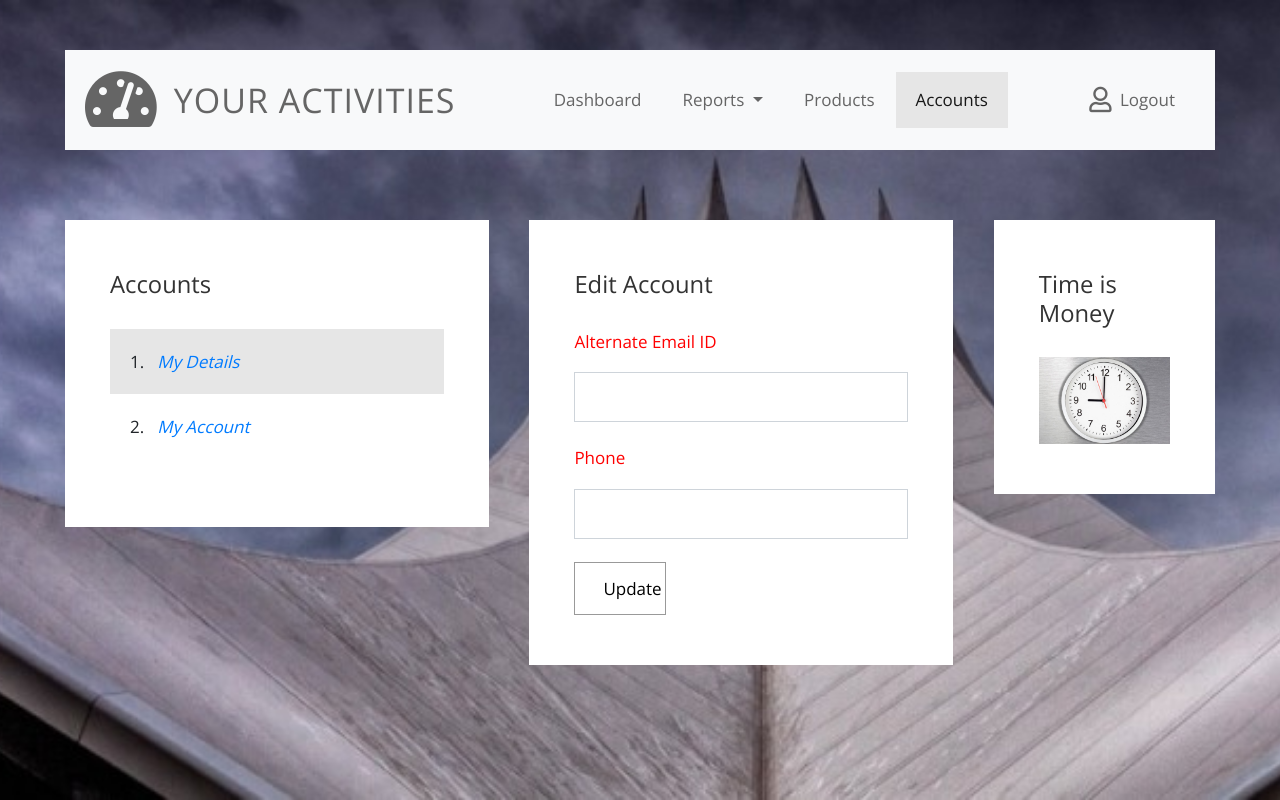
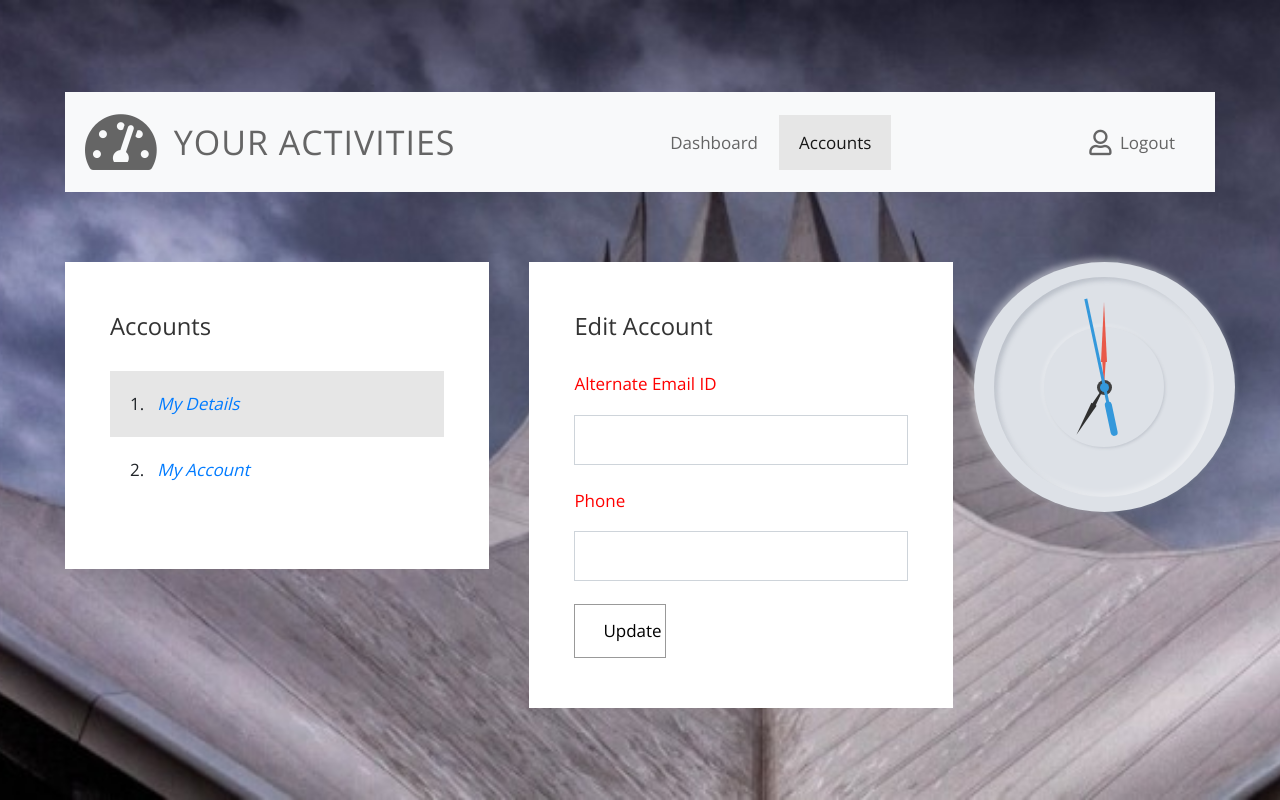
Before and after one commit to arpitverma9335/ToDoApp, a Django app: page /accounts/your_account in a window 1280 px wide. Run offline with Django 3.2, Linux system fonts and the light colour scheme; some libraries are stand-ins or nearby versions.

Commit message:
clock added

```diff
--- /dev/null
+++ b/static_images/css/blog.css
@@ -0,0 +1,182 @@
+*{
+  margin: 0;
+  padding: 0;
+  box-sizing: border-box;
+}
+html,body{
+  height: 100%;
+}
+body{
+  display: grid;
+  place-items: center;
+  background: #dde1e7;
+  text-align: center;
+}
+.clock{
+  position: relative;
+  display: flex;
+  align-items: center;
+  justify-content: center;
+  background: #dde1e7;
+  height: 250px;
+  width: 250px;
+  border-radius: 50%;
+  box-shadow: -3px -3px 7px #ffffff73,
+              3px 3px 5px rgba(94,104,121,0.288);
+}
+.clock:before{
+  position: absolute;
+  content: '';
+  height: 220px;
+  width: 220px;
+  background: #dde1e7;
+  border-radius: 50%;
+  box-shadow: inset -3px -3px 7px #ffffff73,
+              inset 3px 3px 5px rgba(94,104,121,0.288);
+}
+.clock:after{
+  position: absolute;
+  content: '';
+  height: 120px;
+  width: 120px;
+  background: #dde1e7;
+  border-radius: 50%;
+  box-shadow: -1px -1px 5px #ffffff73,
+              1px 1px 3px rgba(94,104,121,0.288);
+}
+.clock .center-nut{
+  height: 15px;
+  width: 15px;
+  background: #404040;
+  border-radius: 50%;
+  z-index: 2;
+  position: absolute;
+}
+.clock .center-nut2{
+  height: 9px;
+  width: 9px;
+  background: #3498db;
+  border-radius: 50%;
+  z-index: 15;
+  position: absolute;
+}
+.indicators div{
+  position: absolute;
+  width: 2px;
+  height: 5px;
+  background: #404040;
+}
+.indicators div:nth-child(1){
+  transform: rotate(30deg) translateY(-100px);
+}
+.indicators div:nth-child(2){
+  transform: rotate(60deg) translateY(-100px);
+}
+.indicators div:nth-child(3){
+  background: #3498db;
+  transform: rotate(90deg) translateY(-100px);
+}
+.indicators div:nth-child(4){
+  transform: rotate(120deg) translateY(-100px);
+}
+.indicators div:nth-child(5){
+  transform: rotate(150deg) translateY(-100px);
+}
+.indicators div:nth-child(6){
+  background: #3498db;
+  transform: rotate(180deg) translateY(-100px);
+}
+.indicators div:nth-child(7){
+  transform: rotate(210deg) translateY(-100px);
+}
+.indicators div:nth-child(8){
+  transform: rotate(240deg) translateY(-100px);
+}
+.indicators div:nth-child(9){
+  background: #3498db;
+  transform: rotate(270deg) translateY(-100px);
+}
+.indicators div:nth-child(10){
+  transform: rotate(300deg) translateY(-100px);
+}
+.indicators div:nth-child(11){
+  transform: rotate(330deg) translateY(-100px);
+}
+.indicators div:nth-child(12){
+  background: #3498db;
+  transform: rotate(360deg) translateY(-100px);
+}
+.sec-hand,.min-hand,.hr-hand{
+  position: absolute;
+}
+.sec-hand, .sec{
+  height: 180px;
+  width: 180px;
+  z-index: 6;
+}
+.min-hand, .min{
+  height: 140px;
+  width: 140px;
+  z-index: 5;
+}
+.hr-hand, .hr{
+  height: 110px;
+  width: 110px;
+  z-index: 4;
+}
+.sec,.min,.hr{
+  display: flex;
+  justify-content: center;
+  position: absolute;
+}
+.sec:before{
+  position: absolute;
+  content: '';
+  height: 110px;
+  width: 3px;
+  background: #3498db;
+}
+.sec:after{
+  position: absolute;
+  content: '';
+  height: 35px;
+  width: 7px;
+  background: #3498db;
+  top: 105px;
+  border-radius: 5px;
+}
+.min:before{
+  position: absolute;
+  content: '';
+  width: 1px;
+  top: -15px;
+  border-left: 3px solid transparent;
+  border-right: 3px solid transparent;
+  border-bottom: 60px solid #e95949;
+}
+.min:after{
+  position: absolute;
+  content: '';
+  width: 3px;
+  top: 40px;
+  border-left: 2px solid transparent;
+  border-right: 2px solid transparent;
+  border-top: 30px solid #e95949;
+}
+.hr:before{
+  position: absolute;
+  content: '';
+  width: 1px;
+  border-left: 3px solid transparent;
+  border-right: 3px solid transparent;
+  border-bottom: 35px solid #303030;
+}
+.hr:after{
+  position: absolute;
+  content: '';
+  width: 3px;
+  top: 34px;
+  border-left: 2px solid transparent;
+  border-right: 2px solid transparent;
+  border-top: 25px solid #303030;
+}
--- a/templates/accounts.html
+++ b/templates/accounts.html
@@ -19,6 +19,8 @@
     <link rel="stylesheet" href="https://fonts.googleapis.com/css?family=Open+Sans:300,400,600">
     <!-- https://fonts.google.com/specimen/Open+Sans -->
     {% compress css inline %}
+    <link rel="stylesheet" href="{% static 'css/blog.css' %}">
+
     <link rel="stylesheet" href="{% static 'css/fontawesome.min.css' %}">
     <!-- https://fontawesome.com/ -->
     <link rel="stylesheet" href="{% static 'css/bootstrap.min.css' %}">
@@ -48,21 +50,6 @@
                                     <span class="sr-only">(current)</span>
                                 </a>
                             </li>
-                            <li class="nav-item dropdown">
-                                <a class="nav-link dropdown-toggle" href="#" id="navbarDropdown" role="button" data-toggle="dropdown" aria-haspopup="true"
-                                    aria-expanded="false">
-                                    Reports
-                                </a>
-                                <div class="dropdown-menu" aria-labelledby="navbarDropdown">
-                                    <a class="dropdown-item" href="#">Daily Report</a>
-                                    <a class="dropdown-item" href="#">Weekly Report</a>
-                                    <a class="dropdown-item" href="#">Yearly Report</a>
-                                </div>
-                            </li>
-                            <li class="nav-item">
-                                <a class="nav-link" href="#">Products</a>
-                            </li>
-
                             <li class="nav-item active">
                                 <a class="nav-link" href="#">Accounts</a>
                             </li>
@@ -127,16 +114,43 @@
                     </div>
                 </div>
             </div>
-
+            <!--
             <div class="tm-col tm-col-small">
                 <div class="bg-white tm-block">
                     <h2 class="tm-block-title">Time is Money</h2>
                     <img src="{% static 'img/clock.jpg' %}" alt="watch" class="img-fluid">
                 </div>
+            </div>-->
+            <div class="tm-col tm-col-small clock">
+                <div class="center-nut"></div>
+                <div class="center-nut2"></div>
+                <div class="indicators"></div>
+                <div class="sec-hand">
+                        <div class="sec"></div>
+                </div>
+                <div class="min-hand">
+                        <div class="min"></div>
+                </div>
+                <div class="hr-hand">
+                        <div class="hr"></div>
+                </div>
             </div>
-
         </div>
     </div>
+    <script>
+      const sec = document.querySelector(".sec");
+      const min = document.querySelector(".min");
+      const hr = document.querySelector(".hr");
+      setInterval(function(){
+        let time  = new Date();
+        let secs = time.getSeconds() * 6;
+        let mins = time.getMinutes() * 6;
+        let hrs = time.getHours() * 30;
+        sec.style.transform = `rotateZ(${secs}deg)`;
+        min.style.transform = `rotateZ(${mins}deg)`;
+        hr.style.transform = `rotateZ(${hrs+(mins/12)}deg)`;
+      });
+    </script>
     {% compress js inline %}
     <script src="{% static 'js/jquery-3.3.1.min.js' %}"></script>
     <!-- https://jquery.com/download/ -->
--- a/todoapp/views.py
+++ b/todoapp/views.py
@@ -21,7 +21,11 @@ def index_func(request):
             u.save()
       group = user_ip.objects.values('time').annotate(dcount=Count('ip')).order_by('-time')
       date_list , count_list = [] , []
-      for ele in range(0 , 7):
+      if len(group) <= 7:
+            length = len(group)
+      else:
+            length = 7
+      for ele in range(0 , length):
             date_list.append(group[ele]['time'].strftime('%Y-%m-%d'))
             count_list.append(group[ele]['dcount'])
       current_id = request.user.id
```
Also changed, not shown: assets/css/blog.css (added, +185 -0 lines), todoapp/models.py (+8 -0 lines), todoapp/migrations/0001_initial.py, 5 other files.
